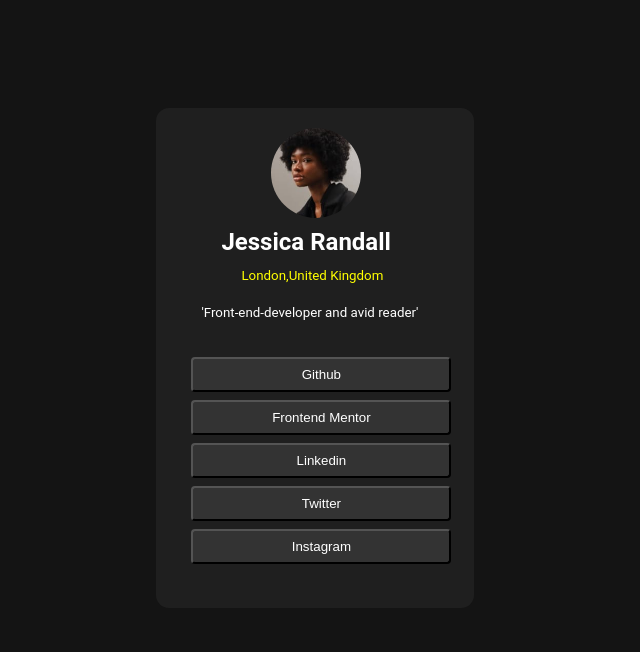
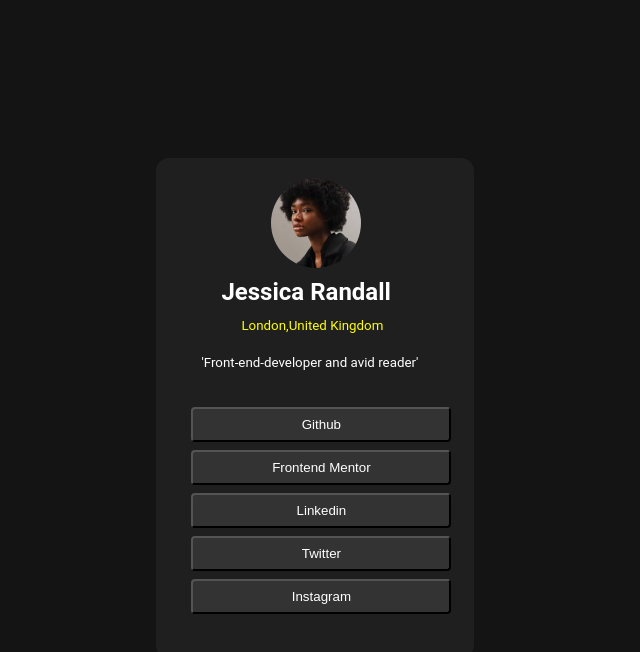
Before and after one commit to Herve176/social-links-profile-main, a plain HTML site: page index.html in a window 1280 px wide. Shown: the whole page, without its empty margins (402-1042 px from the left). Drawn offline with Linux system fonts and the light colour scheme.

Commit message:
Ändere den oberen Rand des Körpers von 100px auf 150px

```diff
--- a/style.css
+++ b/style.css
@@ -10,7 +10,7 @@ body{
     padding: 10px;
     width: 298px;
     height: 480px;
-    margin:100px 25px 0px 43% ;
+    margin:150px 25px 0px 43% ;
     border-radius: 13px;
     position: fixed;
     justify-content: center;
```
